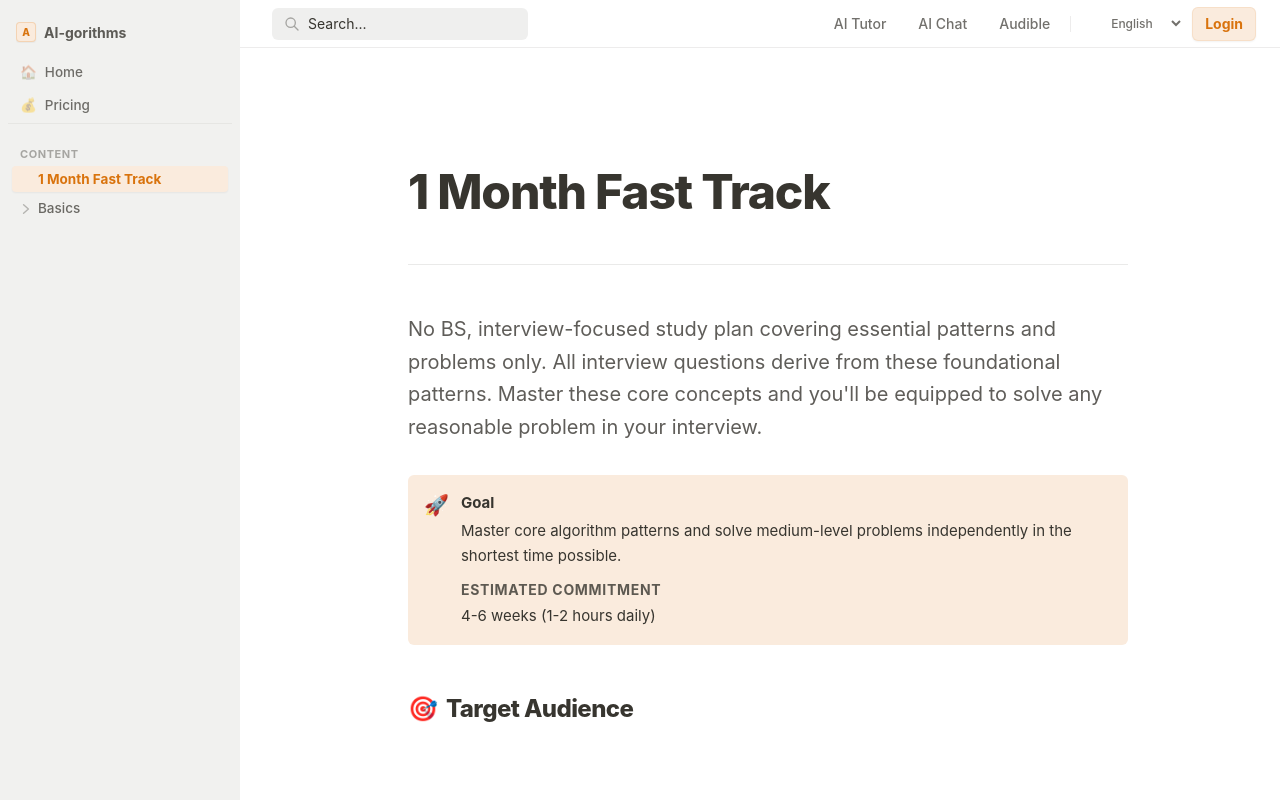
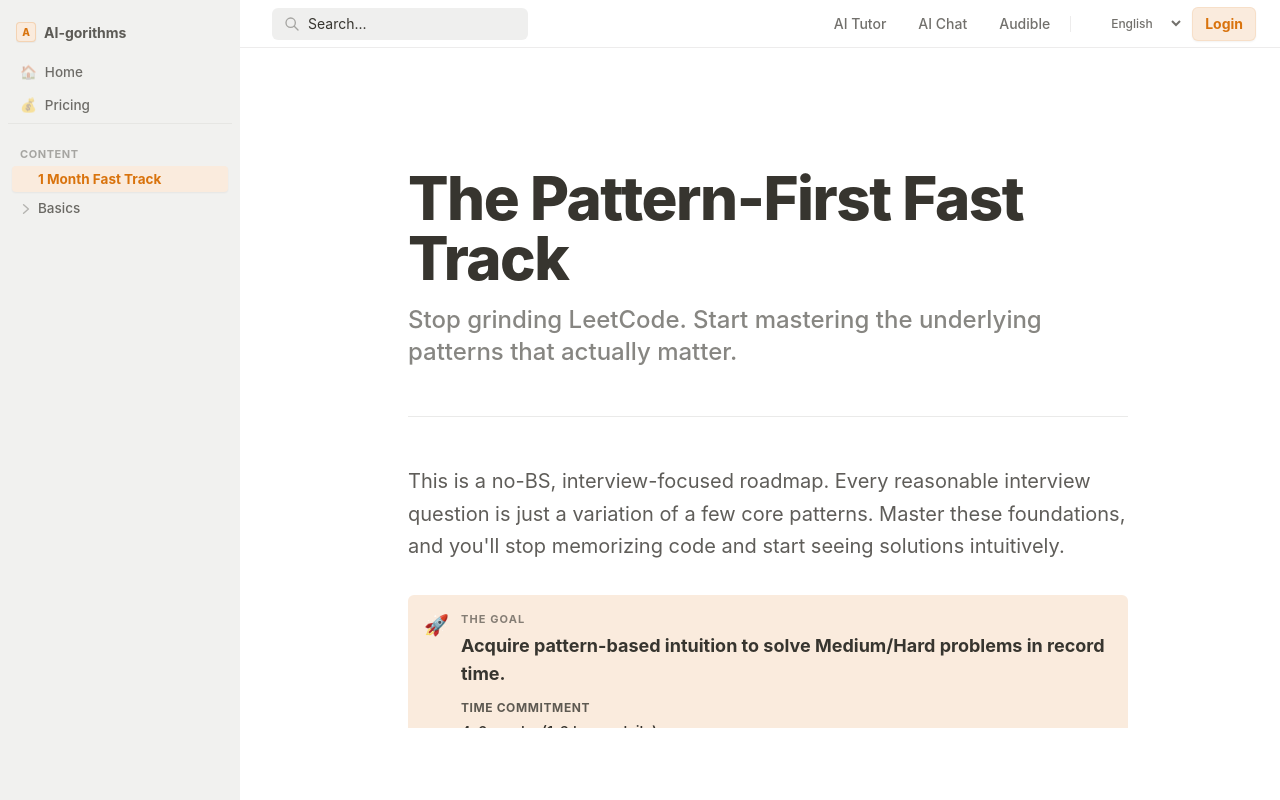
Before and after one commit to Chinese-Community-AI/AI-gorithms, a Next.js app: page /fast-track in a window 1280 px wide. Built offline with nearby package versions, Linux system fonts and the light colour scheme.

Commit message:
Revise marketing words

```diff
--- a/app/fast-track/page.tsx
+++ b/app/fast-track/page.tsx
@@ -169,36 +169,41 @@ function FastTrackContent() {
       {/* Intro section */}
       <div className="mb-12">
         <p className="text-xl text-[#37352f]/80 dark:text-gray-300 leading-relaxed mb-8 text-left">
-          No BS, interview-focused study plan covering essential patterns and problems
-          only. All interview questions derive from these foundational patterns.
-          Master these core concepts and you'll be equipped to solve any
-          reasonable problem in your interview.
+          This is a no-BS, interview-focused roadmap. Every reasonable interview
+          question is just a variation of a few core patterns. Master these
+          foundations, and you'll stop memorizing code and start seeing
+          solutions intuitively.
         </p>
 
         <Callout type="info" icon="🚀">
-          <p className="font-bold mb-1 text-left">Goal</p>
-          <p className="mb-3 text-left">
-            Master core algorithm patterns and solve medium-level problems
-            independently in the shortest time possible.
+          <p className="font-bold mb-1 text-left uppercase tracking-widest text-[11px] opacity-60">
+            The Goal
           </p>
-          <p className="font-bold mb-1 text-sm opacity-80 uppercase tracking-wider text-left">
-            Estimated Commitment
+          <p className="text-lg font-bold mb-3 text-left">
+            Acquire pattern-based intuition to solve Medium/Hard problems in
+            record time.
           </p>
-          <p className="text-left">4-6 weeks (1-2 hours daily)</p>
+          <p className="font-bold mb-1 text-xs opacity-80 uppercase tracking-wider text-left">
+            Time Commitment
+          </p>
+          <p className="text-left font-medium">4-6 weeks (1-2 hours daily)</p>
         </Callout>
       </div>
 
       {/* Target Audience */}
-      <SectionHeading icon="🎯">Target Audience</SectionHeading>
+      <SectionHeading icon="🎯">Who is this for?</SectionHeading>
       <div className="grid grid-cols-1 sm:grid-cols-3 gap-4 mb-12">
-        <TipCard emoji="⏰" title="Limited Time">
-          Need to prepare for technical interviews on a tight schedule.
+        <TipCard emoji="⏰" title="Fast-Track Prep">
+          You need to be interview-ready in weeks, not months, and can't afford
+          to waste time on low-impact problems.
         </TipCard>
-        <TipCard emoji="🎯" title="High Impact">
-          Want to focus only on the most frequently tested topics and patterns.
+        <TipCard emoji="🧘" title="Zero Frustration">
+          Learn directly from patterns and answers. Skip the hours of pain—once
+          you master the core patterns, solutions will follow naturally.
         </TipCard>
-        <TipCard emoji="📚" title="Structured">
-          Prefer a clear, template-based approach over random problem solving.
+        <TipCard emoji="💎" title="Anti-Grind Method">
+          Master the underlying logic once. Stop the endless cycle of solving
+          and memorizing thousands of individual LeetCode problems.
         </TipCard>
       </div>
 
@@ -508,10 +513,14 @@ export default function FastTrackPage() {
   return (
     <div className="bg-white dark:bg-[#191919] min-h-screen text-[#37352f] dark:text-gray-200">
       <div className="max-w-[800px] mx-auto pt-20 px-6 lg:px-10">
-        <header className="mb-12">
-          <h1 className="text-4xl lg:text-5xl font-extrabold text-[#37352f] dark:text-gray-100 tracking-tight leading-tight text-left">
-            1 Month Fast Track
+        <header className="mb-12 text-left">
+          <h1 className="text-4xl lg:text-6xl font-extrabold text-[#37352f] dark:text-gray-100 tracking-tight leading-tight mb-4">
+            The Pattern-First Fast Track
           </h1>
+          <p className="text-xl lg:text-2xl text-[#37352f]/60 dark:text-gray-400 font-medium">
+            Stop grinding LeetCode. Start mastering the underlying patterns that
+            actually matter.
+          </p>
         </header>
 
         <div className="h-px bg-[#37352f]/10 dark:bg-gray-800 w-full mb-12" />
```
